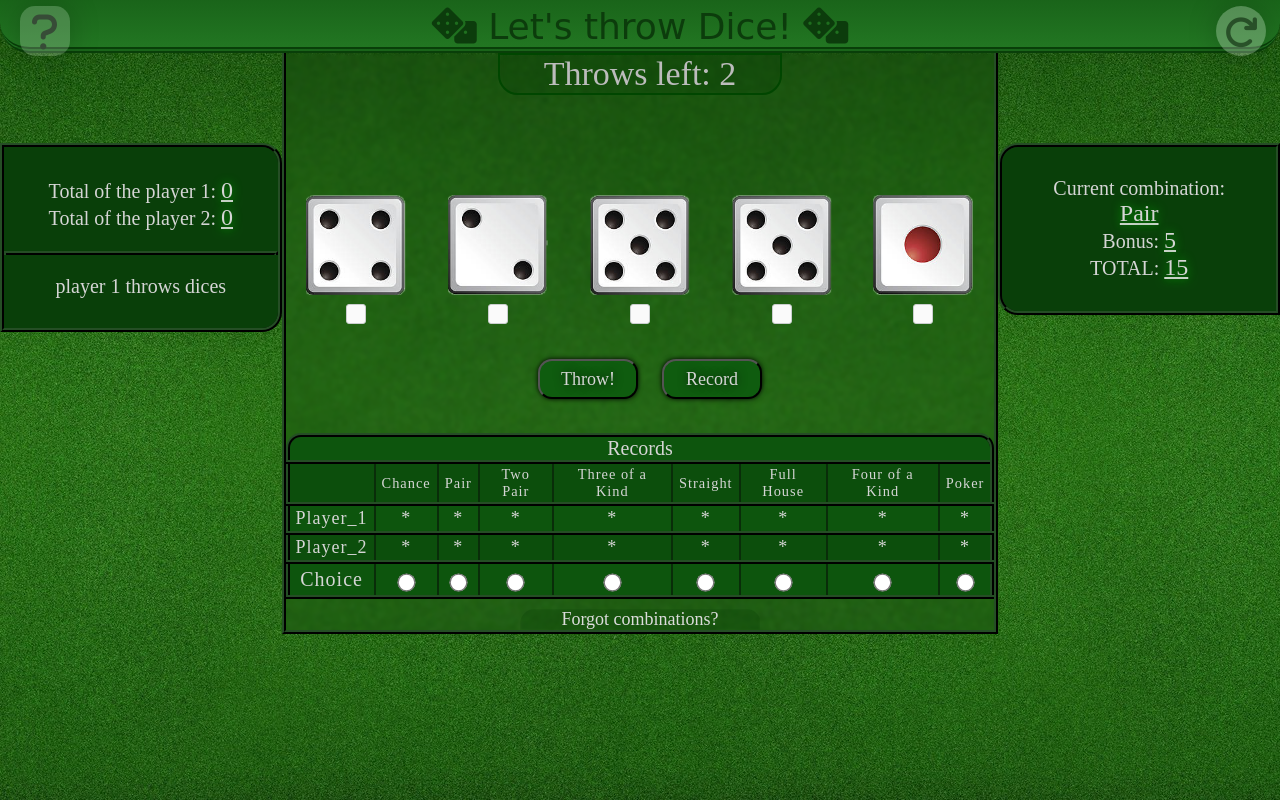
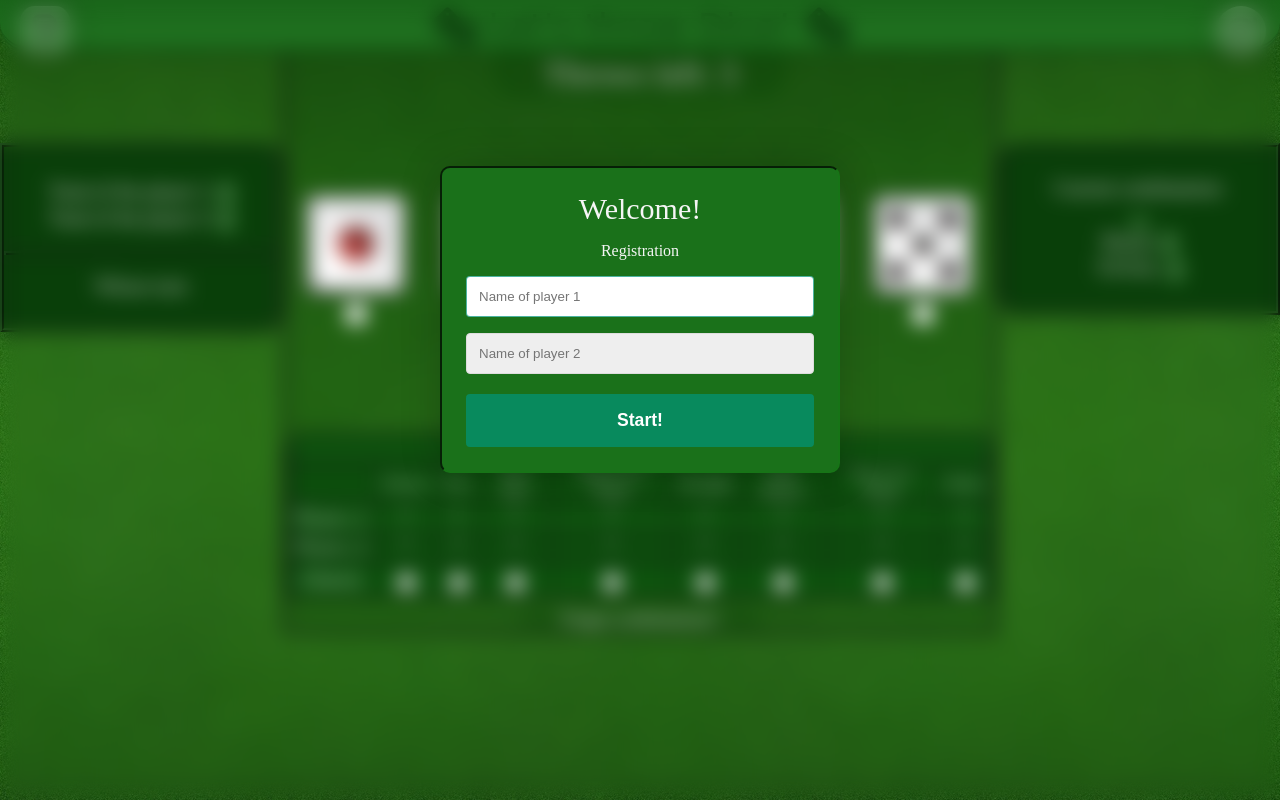
Before and after one commit to EugeneSemivolos/LetsThrowDice, a plain HTML site: page index.html in a window 1280 px wide. Drawn offline with Linux system fonts and the light colour scheme; a web font is replaced by a local one.

Commit message:
added register menu

```diff
--- a/index.html
+++ b/index.html
@@ -45,8 +45,8 @@
   </header>
   <main>
     <div class="left-board">
-      <div>Total of the <span id>player 1</span>: <span id="total-1" class="values">0</span></div>
-      <div>Total of the <span>player 2</span>: <span id="total-2" class="values">0</span>
+      <div>Total of the <span class="name-1">player 1</span>: <span id="total-1" class="values">0</span></div>
+      <div>Total of the <span class="name-2">player 2</span>: <span id="total-2" class="values">0</span>
       </div>
       <hr>
       <div id="whose-turn">Whose turn</div>
@@ -94,7 +94,7 @@
             <td>Poker</td>
           </tr>
           <tr class="player">
-            <td id="name_1">Player_1</td>
+            <td class="name-1">Player_1</td>
             <td id="00">*</td>
             <td id="01">*</td>
             <td id="02">*</td>
@@ -105,7 +105,7 @@
             <td id="07">*</td>
           </tr>
           <tr class="player">
-            <td id="name_2">Player_2</td>
+            <td class="name-2">Player_2</td>
             <td id="10">*</td>
             <td id="11">*</td>
             <td id="12">*</td>
@@ -140,6 +140,22 @@
       <div>TOTAL: <span id="total" class="values">0</span></div>
     </div>
   </main>
+  <div class="enter-name">
+    <div class="container">
+      <form class="form" id="login">
+        <div class="form__title" style="font-size: 30px">Welcome!</div>
+        <div class="form__title">Registration</div>
+        <div class="form__input-group">
+          <input type="text" class="form__input" id="name-player1" autofocus placeholder="Name of player 1">
+        </div>
+        <div class="form__input-group">
+          <input type="text" class="form__input" id="name-player2" autofocus placeholder="Name of player 2">
+        </div>
+      </form>
+      <button class="form__button" onclick="register()">Start!</button>
+    </div>
+  </div>
+  <script src="scripts/register.js"></script>
   <script src="scripts/main.js"></script>
 </body>
 </html>
--- a/scripts/main.js
+++ b/scripts/main.js
@@ -21,6 +21,8 @@ const DICE_SOURCES = [
 const START_DELAY = 30;
 const DELAY_ACCELERATION = 1.04;
 const END_DELAY = 180;
+
+const playersName = [];
 
 let player = 0;
 const totals = [
@@ -126,6 +128,17 @@ usedRadioButtons.reset = () => {
   usedRadioButtons[1].fill(false);
 };
 
+const setNames = () => {
+  const names1 = document.getElementsByClassName('name-1');
+  for (const name of names1) {
+    name.innerHTML = playersName[0];
+  }
+  const names2 = document.getElementsByClassName('name-2');
+  for (const name of names2) {
+    name.innerHTML = playersName[1];
+  }
+};
+
 const setRightBoard = (currentComb, bonus, total) => {
   document.getElementById('current-comb').innerHTML = currentComb;
   document.getElementById('bonus').innerHTML = bonus;
@@ -138,8 +151,8 @@ const findOutWinner = () => {
   finishBtn.disabled = true;
   const res1 = parseInt(totals[0].innerHTML);
   const res2 = parseInt(totals[1].innerHTML);
-  if (res1 > res2) whoseTurn.innerHTML = 'Player 1 Won!';
-  else if (res1 < res2) whoseTurn.innerHTML = 'Player 2 Won!';
+  if (res1 > res2) whoseTurn.innerHTML = `${playersName[0]} Won!`;
+  else if (res1 < res2) whoseTurn.innerHTML = `${playersName[1]} Won!`;
   else whoseTurn.innerHTML = 'Draw!';
 };
 
@@ -159,7 +172,7 @@ const roll = async checkedDice => {
 };
 const firstRolling = async () => {
   throwsLeft.value = 3;
-  whoseTurn.innerHTML = `player ${player + 1} throws dices`;
+  whoseTurn.innerHTML = `${playersName[player]} throws dices`;
   setRightBoard('...', 0, 0);
   checkboxes.makeChecked(true);
   throwBtn.disabled = false;
@@ -252,4 +265,3 @@ const startGame = async () => {
   usedRadioButtons.init();
   await restart();
 };
-startGame();
--- /dev/null
+++ b/scripts/register.js
@@ -0,0 +1,19 @@
+'use strict';
+
+const inputName1 = document.getElementById('name-player1');
+const inputName2 = document.getElementById('name-player2');
+
+const hideForm = async () => {
+  document.getElementsByClassName('enter-name')[0].style.transform = 'scale(0)';
+};
+
+const register = async () => {
+  const name1 = inputName1.value;
+  const name2 = inputName2.value;
+  if (name1 && name2) {
+    playersName.push(name1, name2);
+    hideForm();
+    setNames();
+    await startGame();
+  }
+};
--- a/style/main.css
+++ b/style/main.css
@@ -8,6 +8,14 @@
   --bg-table-odd: #0c4e0c;
   --bg-table-even: #0d550d;
   --border: 4px ridge #254e25;
+
+  --color-primary: rgba(0, 149, 121, 0.7);
+  --color-primary-dark: #007f67;
+  --color-secondary: #252c6a;
+  --color-error: #cc3333;
+  --color-success: #4bb544;
+  --border-radius: 4px;
+
   margin: 0;
   padding: 0;
   box-sizing: border-box;
@@ -275,3 +283,85 @@ tr:nth-child(odd) td {
 .forgot:hover ~ .tip{
   transform: scale(71%);
 }
+
+.enter-name {
+  backdrop-filter: blur(10px);
+  position: absolute;
+  top: 0;
+  left: 0;
+  width: 100%;
+  height: 100%;
+  z-index: 4;
+}
+
+.container {
+  color: whitesmoke;
+  width: 400px;
+  margin: 13% auto 0 auto;
+  padding: 1.5rem;
+  box-shadow: 0 0 40px rgba(0, 0, 0, 0.2);
+  border: 2px inset #177417;
+  border-radius: 10px;
+  background-color: #1a711a;
+}
+
+.form > *:first-child{
+  margin-top: 0;
+}
+
+.form > *:last-child {
+  margin-bottom: 0;
+}
+
+.form__title {
+  margin-bottom: 1rem;
+  text-align: center;
+}
+
+.form__input-group {
+  margin-bottom: 1rem;
+}
+
+.form__input {
+  display: block;
+  width: 100%;
+  padding: 0.75rem;
+  box-sizing: border-box;
+  border-radius: var(--border-radius);
+  border:  1px solid #dddddd;
+  outline: none;
+  background-color: #eeeeee;
+  transition: background 0.2s, border-color 0.2s;
+}
+
+.form__input:focus{
+  border-color: var(--color-primary);
+  background: #ffffff;
+}
+
+.form__button{
+  width: 100%;
+  margin-top: 20px;
+  padding: 1rem 2rem;
+  font-weight: bold;
+  font-size: 1.1rem;
+  color: #ffffff;
+  border: none;
+  border-radius: var(--border-radius);
+  outline: none;
+  cursor: pointer;
+  background: var(--color-primary);
+  transition: background 0.2s;
+}
+
+.form__button:hover {
+  background:  var(--color-primary-dark);
+}
+
+.form__button:active {
+  transform: scale(0.98);
+}
+
+.form__text {
+  text-align: center;
+}
```
